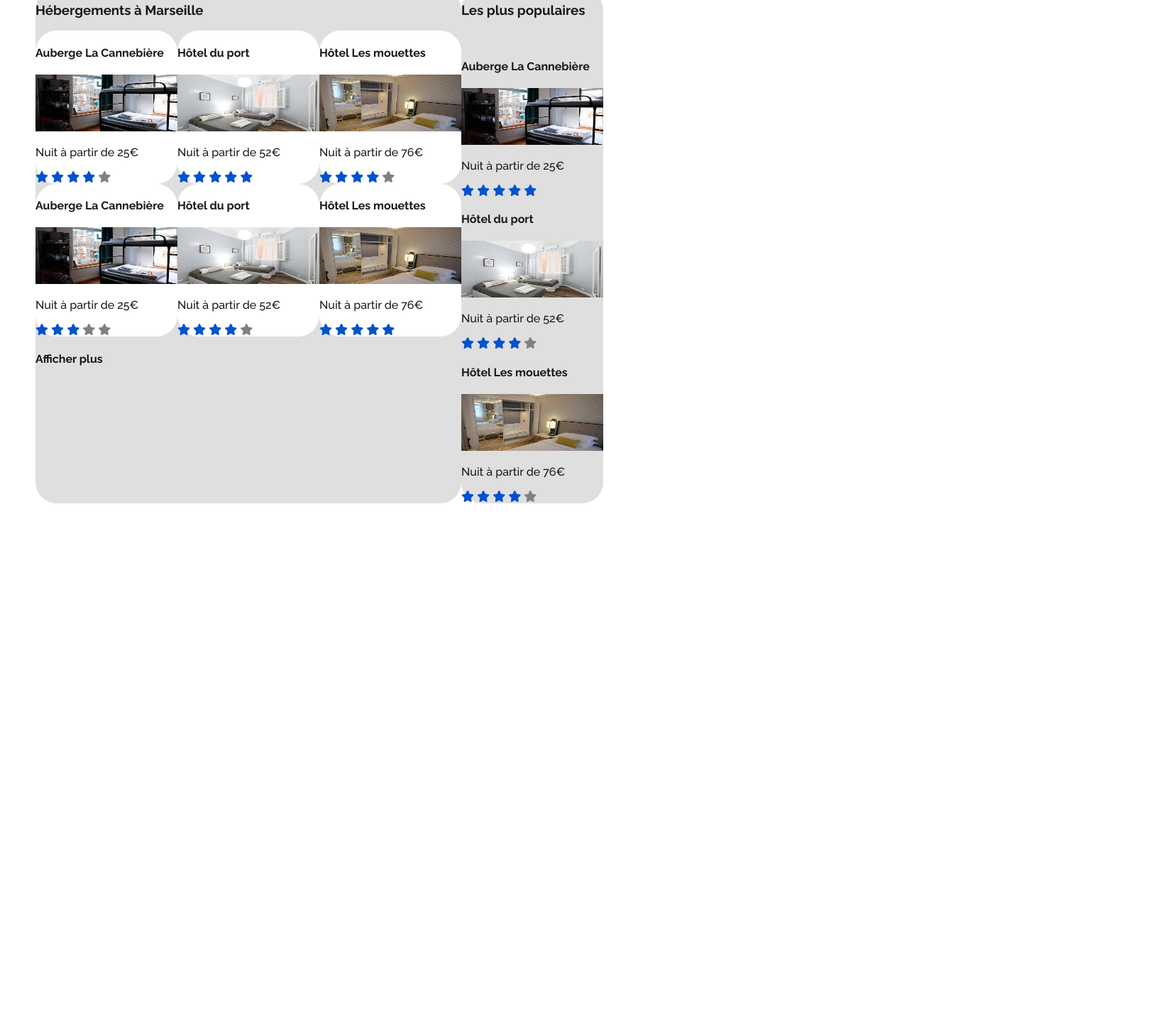
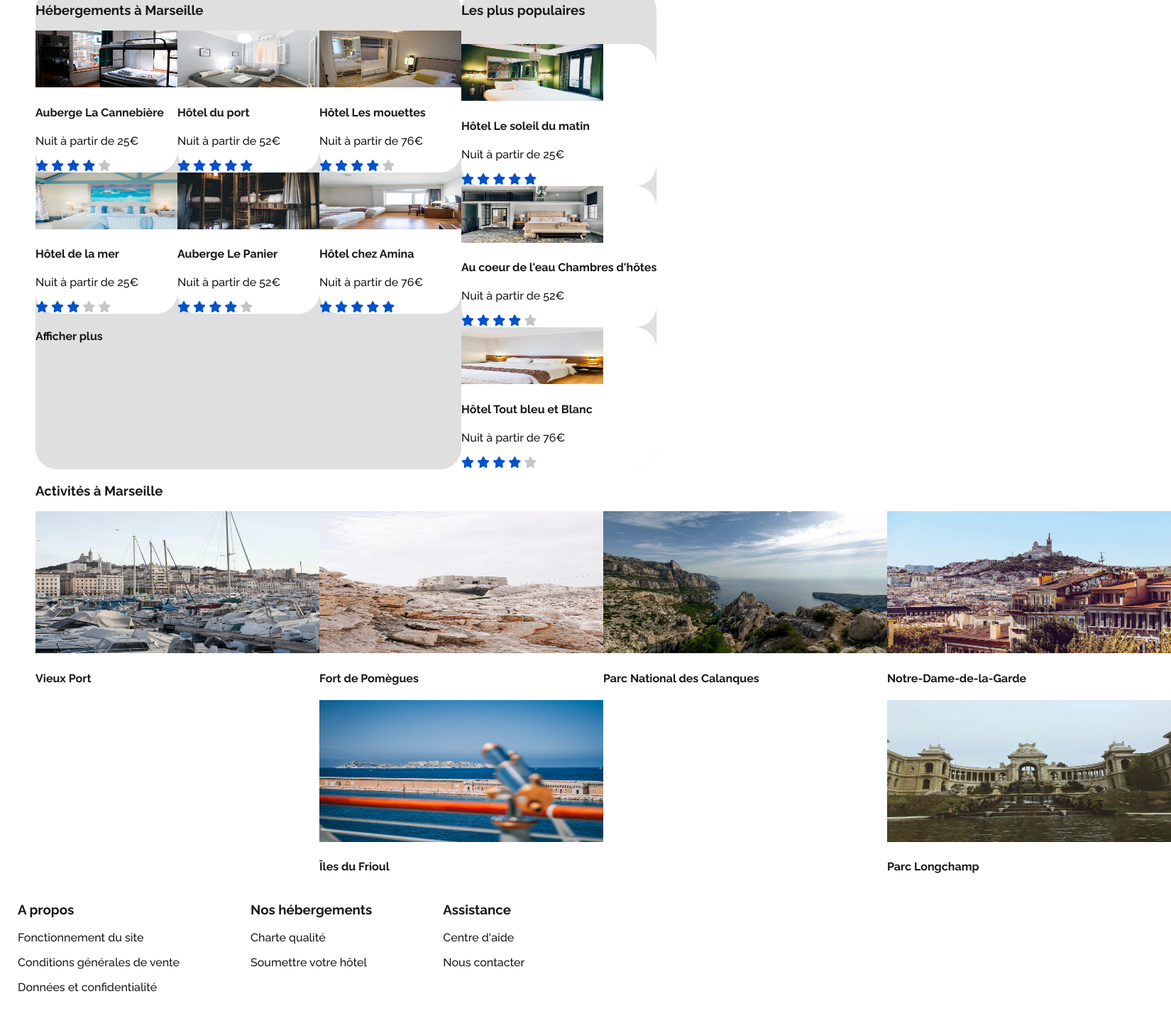
Before and after one commit to 404Azuro/P2_baylejulien_code, a plain HTML site: page index.html in a window 1280 px wide. Shown: the part 433-1857 px from the top of the page at 71% size, 1650 px wide, since content can reach past the window. Before the commit the page ends 1150 px from the top, so only its background shows below. Drawn offline with Linux system fonts and the light colour scheme.

Commit message:
Avancée section 3 + Footer

```diff
--- a/css/style.css
+++ b/css/style.css
@@ -202,7 +202,7 @@ section
 
 .grey
 {
-    color: grey;
+    color: rgb(197, 197, 197);
 }
 
 .blue
@@ -210,7 +210,7 @@ section
     color: rgb(1, 82, 204);
 }
 
-article img
+.accomodation-part img
 {
     height: 80px;
     width: 200px;
@@ -250,6 +250,35 @@ article img
     background-color: white;
     border-radius: 30px;
 }
+
+/* SECTION 3*/
+
+.activities-part img
+{
+    height: 200px;
+    width: 400px;
+}
+
+.activities-part
+{
+    display: flex;
+    flex-direction: row;
+}
+
+.marseille-activities-articles
+{
+    display: flex;
+}
+
+
+/* FOOTER */
+
+footer
+{
+    display: flex;
+    gap: 100px;
+}
+
 
 /* Affichage tablettes */
 
--- a/index.html
+++ b/index.html
@@ -77,8 +77,8 @@
                     <h3 class="title-h3">Hébergements à Marseille</h3>
                     <div class="marseille-accomodation-upper-articles">
                         <article class="marseille-accomodation-article" id="auberge-cannebiere">
+                            <img src="images/hebergements/4_small/auberge-la-cannebiere.jpg">
                             <h4 class="title-h4">Auberge La Cannebière</h4>
-                            <img src="images/hebergements/4_small/auberge-la-cannebiere.jpg">
                             <p>Nuit à partir de 25€</p>
                             <i class="fa-solid fa-star blue"></i>
                             <i class="fa-solid fa-star blue"></i>
@@ -88,8 +88,8 @@
                         </article>
 
                         <article class="marseille-accomodation-article" id="hotel-du-port">
+                            <img src="images/hebergements/4_small/hotel-du-port.jpg">
                             <h4 class="title h4">Hôtel du port</h4>
-                            <img src="images/hebergements/4_small/hotel-du-port.jpg">
                             <p>Nuit à partir de 52€</p>
                             <i class="fa-solid fa-star blue"></i>
                             <i class="fa-solid fa-star blue"></i>
@@ -99,8 +99,8 @@
                         </article>
 
                         <article class="marseille-accomodation-article" id="hotel-les-mouettes">
+                            <img src="images/hebergements/4_small/hotel-les-mouettes.jpg">
                             <h4 class="title-h4">Hôtel Les mouettes</h4>
-                            <img src="images/hebergements/4_small/hotel-les-mouettes.jpg">
                             <p>Nuit à partir de 76€</p>
                             <i class="fa-solid fa-star blue"></i>
                             <i class="fa-solid fa-star blue"></i>
@@ -111,9 +111,9 @@
                     </div>
 
                     <div class="marseille-accomodation-lower-articles">
-                        <article class="marseille-accomodation-article" id="auberge-cannebiere">
-                            <h4 class="title-h4">Auberge La Cannebière</h4>
-                            <img src="images/hebergements/4_small/auberge-la-cannebiere.jpg">
+                        <article class="marseille-accomodation-article" id="hotel-de-la-mer">
+                            <img src="images/hebergements/4_small/hotel-de-la-mer.jpg">
+                            <h4 class="title-h4">Hôtel de la mer</h4>
                             <p>Nuit à partir de 25€</p>
                             <i class="fa-solid fa-star blue"></i>
                             <i class="fa-solid fa-star blue"></i>
@@ -122,9 +122,9 @@
                             <i class="fa-solid fa-star grey"></i>
                         </article>
 
-                        <article class="marseille-accomodation-article" id="hotel-du-port">
-                            <h4 class="title h4">Hôtel du port</h4>
-                            <img src="images/hebergements/4_small/hotel-du-port.jpg">
+                        <article class="marseille-accomodation-article" id="auberge-le-panier">
+                            <img src="images/hebergements/4_small/auberge-le-panier.jpg">
+                            <h4 class="title h4">Auberge Le Panier</h4>
                             <p>Nuit à partir de 52€</p>
                             <i class="fa-solid fa-star blue"></i>
                             <i class="fa-solid fa-star blue"></i>
@@ -133,9 +133,9 @@
                             <i class="fa-solid fa-star grey"></i>
                         </article>
 
-                        <article class="marseille-accomodation-article" id="hotel-les-mouettes">
-                            <h4 class="title-h4">Hôtel Les mouettes</h4>
-                            <img src="images/hebergements/4_small/hotel-les-mouettes.jpg">
+                        <article class="marseille-accomodation-article" id="hotel-chez-amina">
+                            <img src="images/hebergements/4_small/hotel-chez-amina.jpg">
+                            <h4 class="title-h4">Hôtel chez Amina</h4>
                             <p>Nuit à partir de 76€</p>
                             <i class="fa-solid fa-star blue"></i>
                             <i class="fa-solid fa-star blue"></i>
@@ -154,9 +154,9 @@
                     </div>
 
                     <div class="articles-most-popular">
-                        <article class="marseille-accomodation" id="auberge-cannebiere">
-                            <h4 class="title-h4">Auberge La Cannebière</h4>
-                            <img src="images/hebergements/4_small/auberge-la-cannebiere.jpg">
+                        <article class="marseille-accomodation-article" id="hotel-le-soleil-du-matin">
+                            <img src="images/hebergements/4_small/hotel-soleil-du-matin.jpg">
+                            <h4 class="title-h4">Hôtel Le soleil du matin</h4>
                             <p>Nuit à partir de 25€</p>
                             <i class="fa-solid fa-star blue"></i>
                             <i class="fa-solid fa-star blue"></i>
@@ -165,9 +165,9 @@
                             <i class="fa-solid fa-star blue"></i>
                         </article>
 
-                        <article class="marseille-accomodation" id="hotel-du-port">
-                            <h4 class="title h4">Hôtel du port</h4>
-                            <img src="images/hebergements/4_small/hotel-du-port.jpg">
+                        <article class="marseille-accomodation-article" id="au-coeur-chambres-hotes">
+                            <img src="images/hebergements/4_small/au-coeur-chambres-hotes.jpg">
+                            <h4 class="title h4">Au coeur de l'eau Chambres d'hôtes</h4>
                             <p>Nuit à partir de 52€</p>
                             <i class="fa-solid fa-star blue"></i>
                             <i class="fa-solid fa-star blue"></i>
@@ -176,9 +176,9 @@
                             <i class="fa-solid fa-star grey"></i>
                         </article>
 
-                        <article class="marseille-accomodation" id="hotel-les-mouettes">
-                            <h4 class="title-h4">Hôtel Les mouettes</h4>
-                            <img src="images/hebergements/4_small/hotel-les-mouettes.jpg">
+                        <article class="marseille-accomodation-article" id="hotel-bleu-blanc">
+                            <img src="images/hebergements/4_small/hotel-bleu-blanc.jpg">
+                            <h4 class="title-h4">Hôtel Tout bleu et Blanc</h4>
                             <p>Nuit à partir de 76€</p>
                             <i class="fa-solid fa-star blue"></i>
                             <i class="fa-solid fa-star blue"></i>
@@ -190,6 +190,68 @@
                 </div>
             </section>
 
+        <!-- Section 3 -->
+            <section class="activities-part" id="activities">
+                <div class="bloc-marseille-activities">
+                    <div class="title-activities">
+                        <h3 class="title-h3">Activités à Marseille</h3>
+                    </div>
+
+                    <div class="marseille-activities-articles">
+                        <div class="vieux-port">
+                            <article class="marseille-activities-article" id="vieux-port">
+                                <img src="/images/activites/3_medium/vieux-port.jpg">
+                                <h4 class="title-h4">Vieux Port</h4>
+                            </article>
+                        </div>
+                        <div class="fort-pomegues-iles-frioul">
+                            <article class="marseille-activities-article" id="fort-de-pomegues">
+                                <img src="/images/activites/3_medium/fort-de-pomegues.jpg">
+                                <h4 class="title-h4">Fort de Pomègues</h4>
+                            </article>
+                            <article class="marseille-activities-article" id="iles-du-frioul">
+                                <img src="/images/activites/3_medium/iles-du-frioul.jpg">
+                                <h4 class="title-h4">Îles du Frioul</h4>
+                            </article>
+                        </div>
+                        <div class="parc-calanques">
+                            <article class="marseille-activities-article" id="parc-national-des-calanques">
+                                <img src="/images/activites/3_medium/parc-national-des-calanques.jpg">
+                                <h4 class="title-h4">Parc National des Calanques</h4>
+                            </article>
+                        </div>
+                        <div class="la-garde-parc-longchamp">
+                            <article class="marseille-activities-article" id="notre-dame-de-la-garde">
+                                <img src="/images/activites/3_medium/notre-dame-de-la-garde.jpg">
+                                <h4 class="title-h4">Notre-Dame-de-la-Garde</h4>
+                            </article>
+                            <article class="marseille-activities-article" id="parc-longchamp">
+                                <img src="/images/activites/3_medium/parc-longchamp.jpg">
+                                <h4 class="title-h4">Parc Longchamp</h4>
+                            </article>
+                        </div>
+                    </div>
+            </section>
         </main>
+
+    <!-- Footer -->
+        <footer>
+            <div class="about">
+                <h3 class="title-h3">A propos</h3>
+                <p>Fonctionnement du site</p>
+                <p>Conditions générales de vente</p>
+                <p>Données et confidentialité</p>
+            </div>
+            <div class="our-accomodations">
+                <h3 class="title-h3">Nos hébergements</h3>
+                <p>Charte qualité</p>
+                <p>Soumettre votre hôtel</p>
+            </div>
+            <div class="assistance">
+                <h3 class="title-h3">Assistance</h3>
+                <p>Centre d'aide</p>
+                <p>Nous contacter</p>
+            </div>
+        </footer>
     </body>
 </html>
```
Also changed, not shown: images/activites/3_medium/fort-de-pomegues.jpg (renamed from images/activites/3_medium/paul-hermann-QFTrLdQIRhI-unsplash.jpg), images/activites/3_medium/iles-du-frioul.jpg (renamed from images/activites/3_medium/kevin-hikari-rV_Qd1l-VXg-unsplash.jpg), images/activites/3_medium/notre-dame-de-la-garde.jpg (renamed from images/activites/3_medium/florian-wehde-xW9e8gdotxI-unsplash.jpg), images/activites/3_medium/parc-longchamp.jpg (renamed from images/activites/3_medium/lena-paulin-wH2-EJoDcV0-unsplash.jpg), images/activites/3_medium/parc-national-des-calanques.jpg (renamed from images/activites/3_medium/kilyan-sockalingum-NR8-cBCN3aI-unsplash.jpg), images/activites/3_medium/vieux-port.jpg (renamed from images/activites/3_medium/reno-laithienne-QUgJhdY5Fyk-unsplash.jpg), images/hebergements/4_small/au-coeur-chambres-hotes.jpg (renamed from images/hebergements/4_small/aw-creative-VGs8z60yT2c-unsplash.jpg), images/hebergements/4_small/hotel-bleu-blanc.jpg (renamed from images/hebergements/4_small/febrian-zakaria-sjvU0THccQA-unsplash.jpg), images/hebergements/4_small/hotel-soleil-du-matin.jpg (renamed from images/hebergements/4_small/emile-guillemot-Bj_rcSC5XfE-unsplash.jpg).
